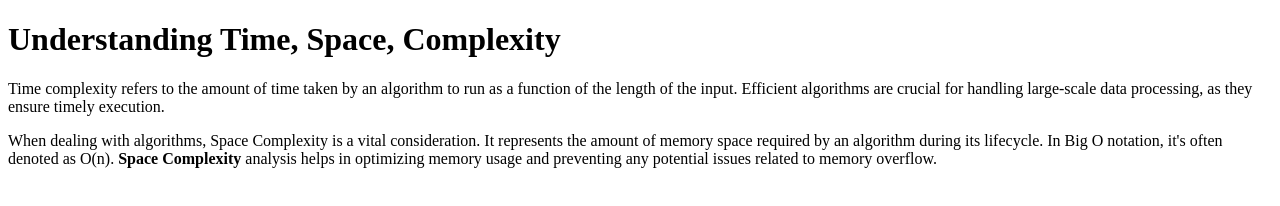
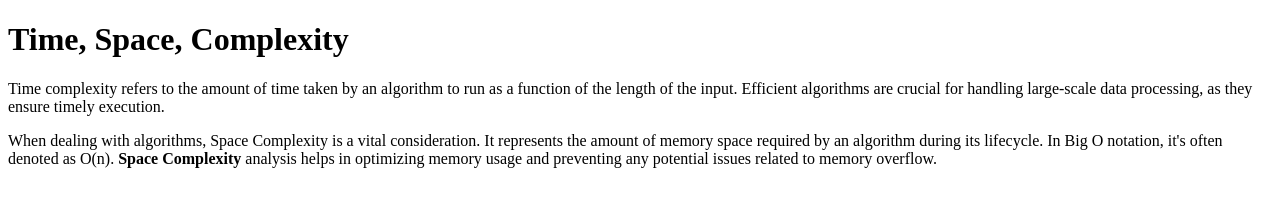
Before and after one commit to acciojob/time-and-space-complexity-salman9011, a website: page main.html in a window 1280 px wide. Drawn offline with Linux system fonts and the light colour scheme.

Commit message:
created a submission

```diff
--- a/main.html
+++ b/main.html
@@ -6,7 +6,7 @@
     <title>Time and Space Complexity</title>
 </head>
 <body>
-    <h1>Understanding Time, Space, Complexity</h1>
+    <h1>Time, Space, Complexity</h1>
     <p>Time complexity refers to the amount of time taken by an algorithm to run as a function of the length of the input. Efficient algorithms are crucial for handling large-scale data processing, as they ensure timely execution.</p>
     <p>When dealing with algorithms, Space Complexity is a vital consideration. It represents the amount of memory space required by an algorithm during its lifecycle. In Big O notation, it's often denoted as O(n). <b>Space Complexity</b> analysis helps in optimizing memory usage and preventing any potential issues related to memory overflow.</p>
 </body>
```
